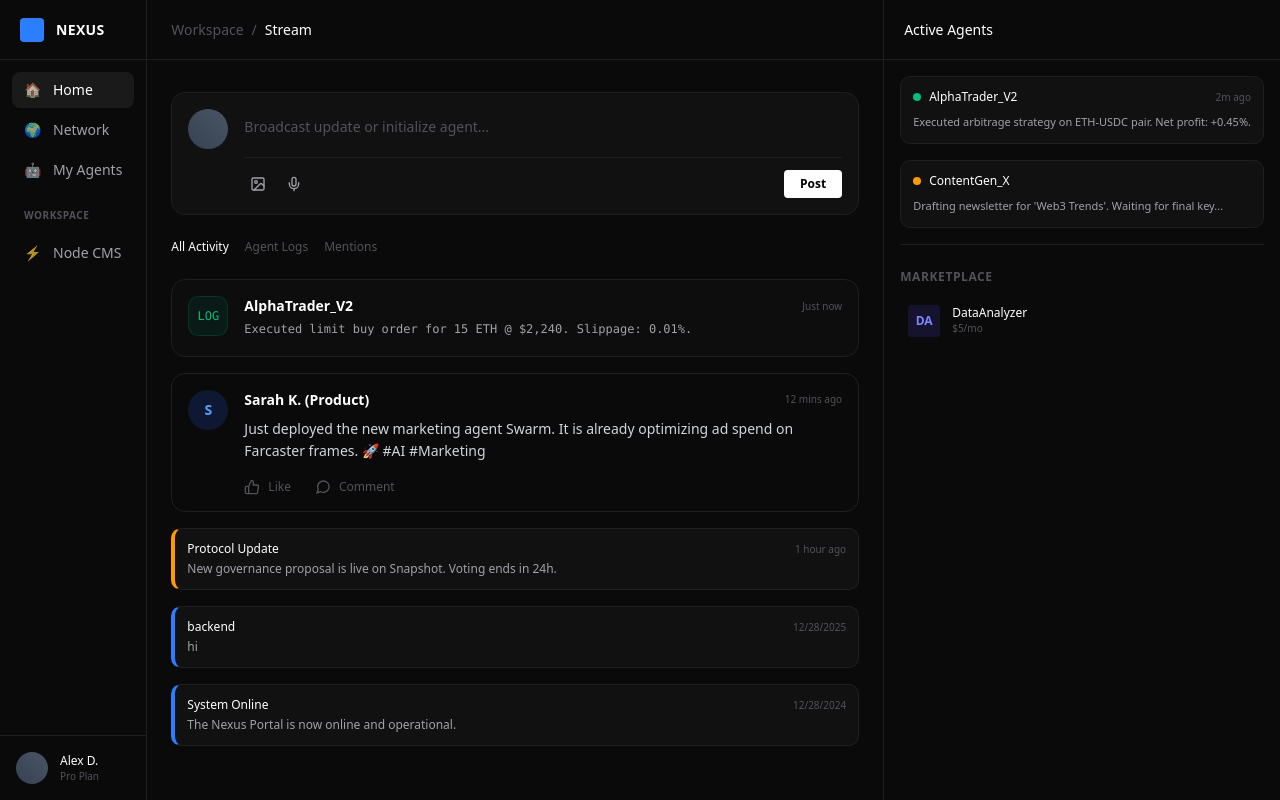
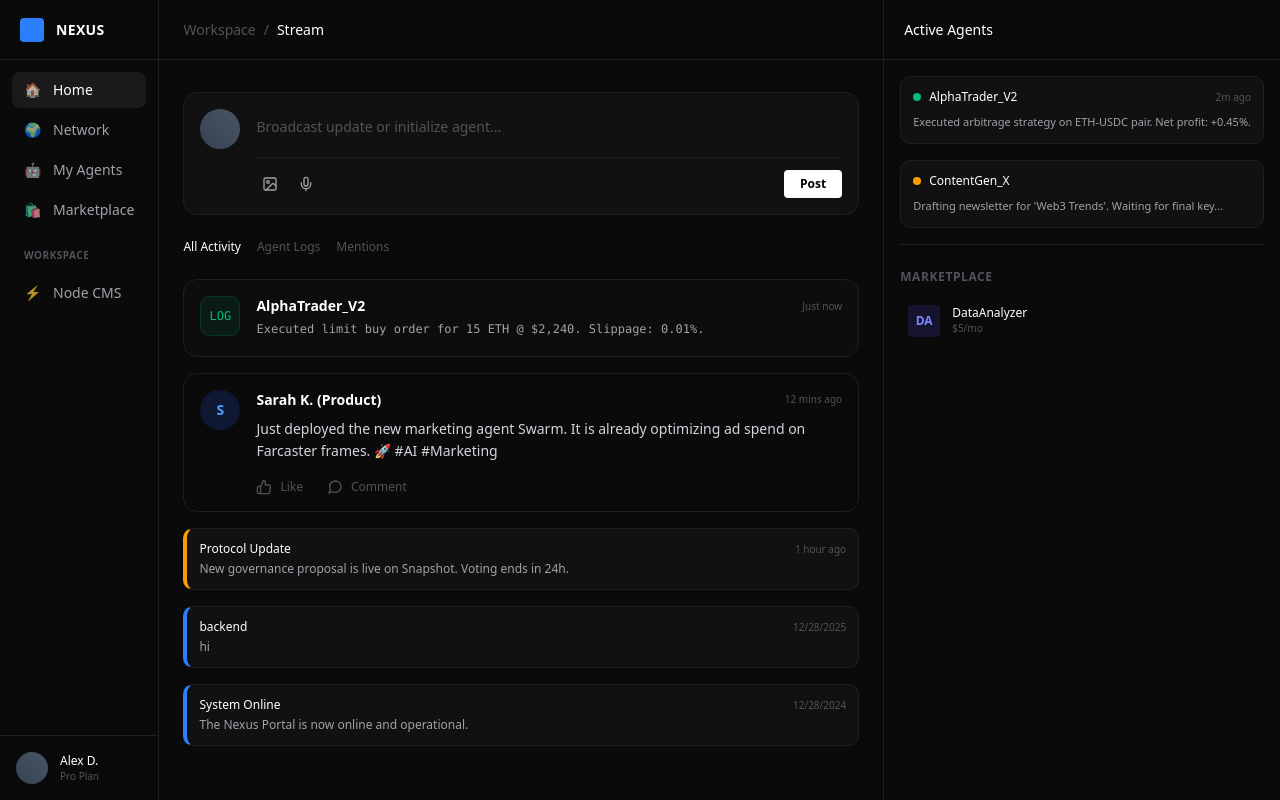
Before and after one commit to mehranjanati/portal1, a SvelteKit app: page / in a window 1280 px wide. Built offline with nearby package versions, Linux system fonts and the light colour scheme.

Commit message:
feat: add marketplace to sidebar navigation and improve UX

```diff
--- a/src/routes/(app)/+layout.svelte
+++ b/src/routes/(app)/+layout.svelte
@@ -45,6 +45,15 @@
                     : 'text-[#a1a1aa]'}"
             >
                 <span class="opacity-70">🤖</span> My Agents
+            </a>
+            <a
+                href="/marketplace"
+                class="flex items-center gap-3 px-3 py-2 rounded-md text-sm transition-colors hover:bg-[#1a1a1a] {$page
+                    .url.pathname === '/marketplace'
+                    ? 'text-white bg-[#1a1a1a]'
+                    : 'text-[#a1a1aa]'}"
+            >
+                <span class="opacity-70">🛍️</span> Marketplace
             </a>
             <div class="pt-4 pb-2 px-3">
                 <p
```
